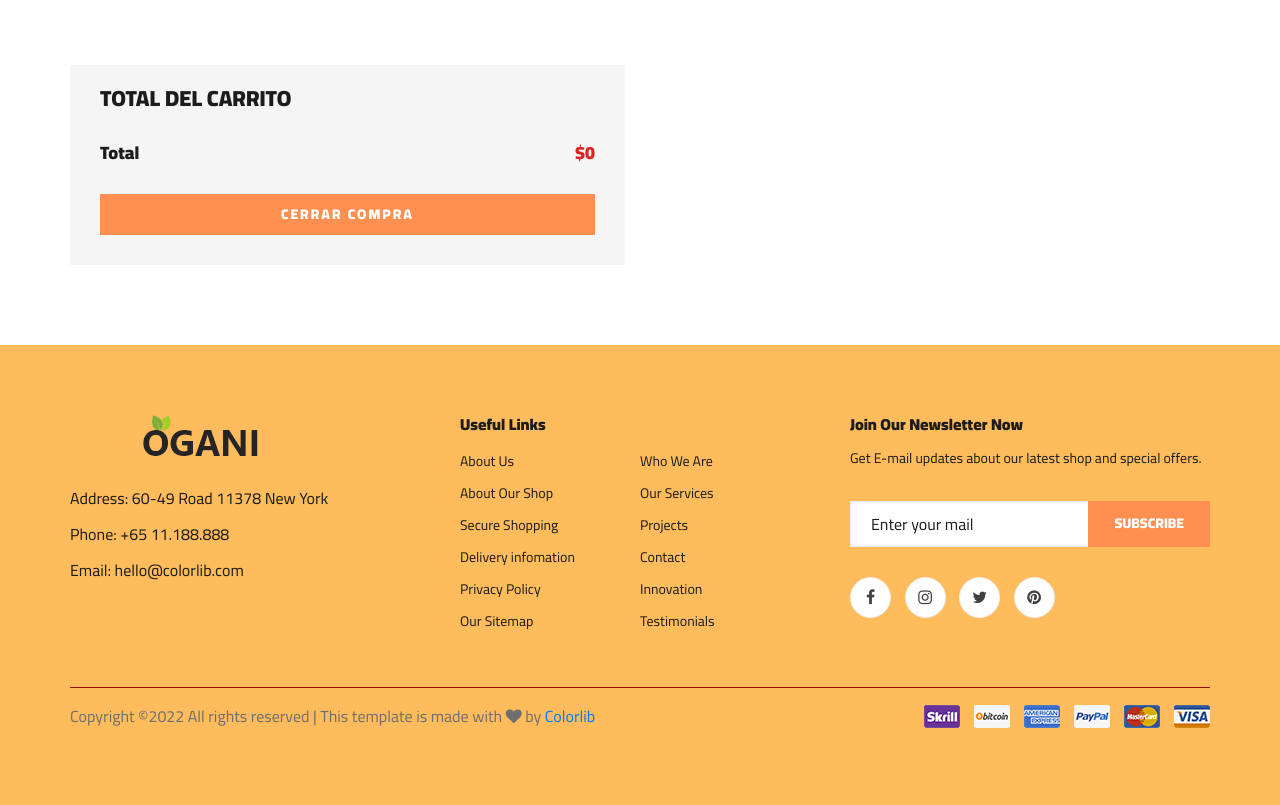
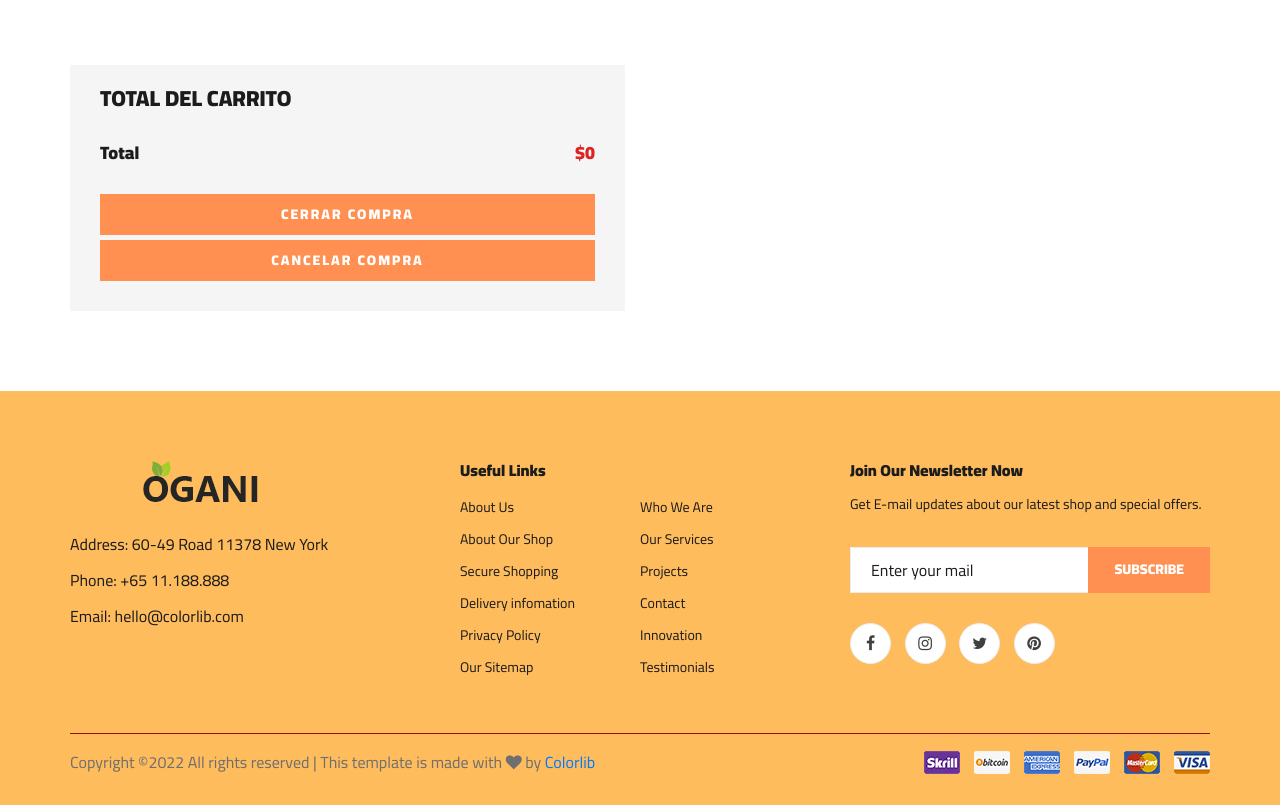
Before and after one commit to CarlosMnz/GrillExpress, a PHP site: page /shoping-cart.php in a window 1280 px wide. Shown: the part 510-1315 px from the top of the page. Before the commit the page ends 1238 px from the top, so only its background shows below. Run offline with PHP 8.4, Linux system fonts and the light colour scheme; a user stored in the database is signed in; data comes from the database, SQL or seed files in the repository; data that the repository does not hold is empty.

Commit message:
heuristica 2

```diff
--- a/Update.php
+++ b/Update.php
@@ -11,7 +11,7 @@ require ('Conexion.php');
         echo '<script language="javascript">alert("Se ha agregado correctamente");</script>';
     }
     else{
-        echo '<script language="javascript">alert("JIJIJIJA");</script>';
+        echo '<script language="javascript">alert("Hubo un error inesperado");</script>';
     }
     $close = mysqli_close($conexion)
 or die("Ha sucedido un error inexperado en la desconexion de la base de datos");
--- a/index2.php
+++ b/index2.php
@@ -117,7 +117,7 @@ $_USER = $_SESSION['id'];
 
                         <ul>
                             <li><a href="#"><i class="fa fa-heart"></i> <span>1</span></a></li>
-                            <li><a href="shoping-cart.html"><i class="fa fa-shopping-bag"></i> <span>3</span></a></li>
+                            <li><a href="./shoping-cart.php"><i class="fa fa-shopping-bag"></i> <span>3</span></a></li>
                         </ul>
                         <div class="header__cart__price">Artículo: <span>$150.00</span></div>
 
--- a/index3.php
+++ b/index3.php
@@ -99,7 +99,7 @@ $_USER = $_SESSION['id'];
 
                         <ul>
                             <li><a href="#"><i class="fa fa-heart"></i> <span>1</span></a></li>
-                            <li><a href="shoping-cart.html"><i class="fa fa-shopping-bag"></i> <span>3</span></a></li>
+                            <li><a href="./shoping-cart.php"><i class="fa fa-shopping-bag"></i> <span>3</span></a></li>
                         </ul>
                         <div class="header__cart__price">Artículo: <span>$150.00</span></div>
 
--- a/shoping-cart.php
+++ b/shoping-cart.php
@@ -198,7 +198,9 @@ $_USER = $_SESSION['id'];
                         <ul>
                             <li>Total <span>$<?php echo $total;?></span></li>
                         </ul>
-                        <a href="./orden-de-compra.php?total=<?php echo $total;?>" class="primary-btn">CERRAR COMPRA</a>
+                        <a href="./orden-de-compra.php?total=<?php echo $total;?>" class="primary-btn" style="margin-bottom: 5px">CERRAR COMPRA</a>
+                        <span ></span>
+                        <a href="./index.php" class="primary-btn">Cancelar Compra</a>
                     </div>
                 </div>
             </div>
```
Also changed, not shown: ProductoNuevo.html (+4 -3 lines).
